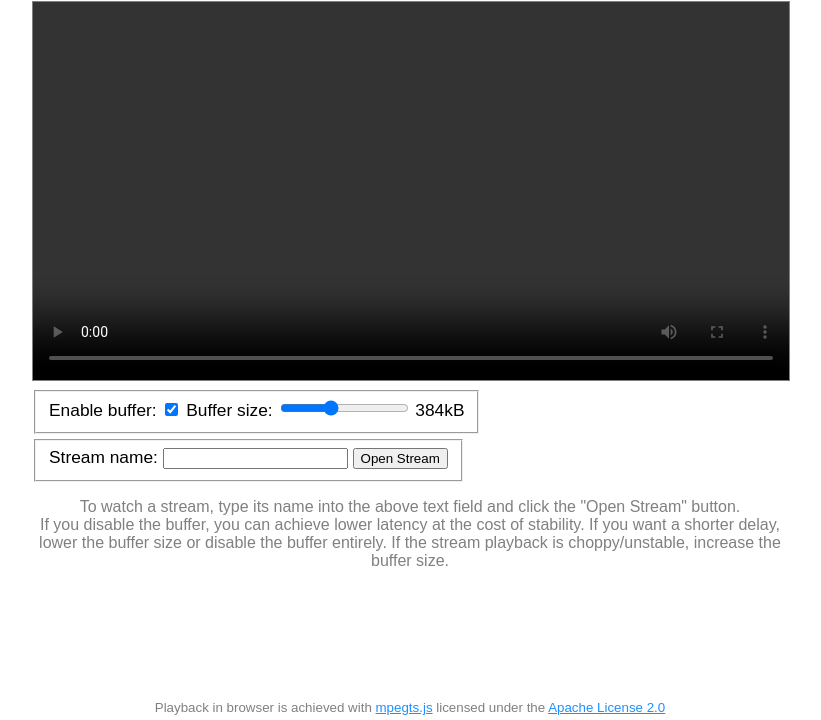
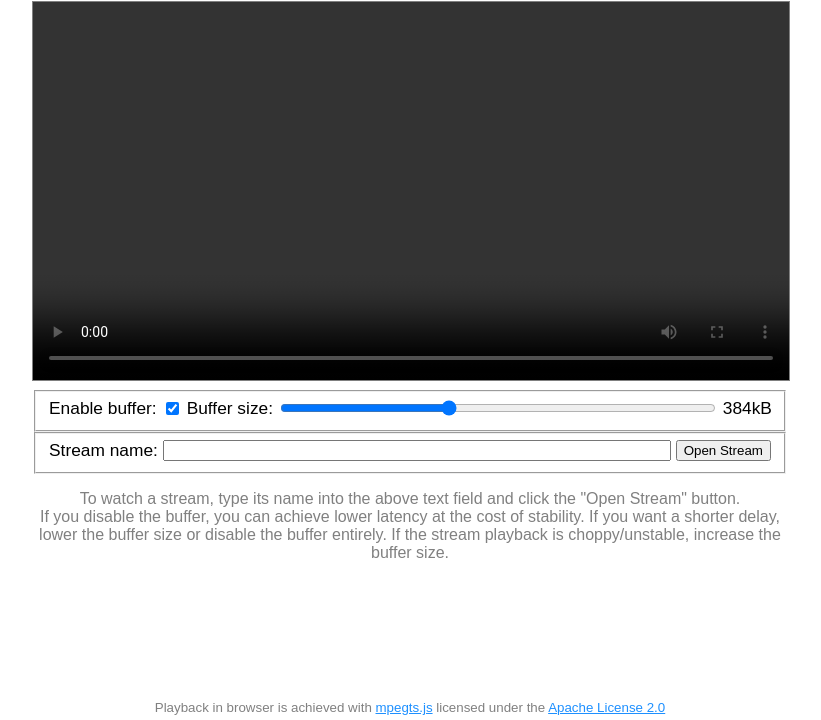
Before and after one commit to dexgs/livestreaming, a plain HTML site: page www/index.html in a window 1280 px wide. Shown: the part 80-800 px from the top of the page, without its empty margins (230-1051 px from the left). Drawn offline with Linux system fonts and the light colour scheme.

Commit message:
Update 'www/css/styles.css'

```diff
--- a/www/css/styles.css
+++ b/www/css/styles.css
@@ -37,23 +37,25 @@ video#stream-player {
 
 form#stream-setup {
     width: 100%;
-    display: flex;
-    align-items: center;
-    gap: 5px;
     margin-top: 5px;
-    flex-wrap: wrap;
 }
 
-form#stream-setup > input#stream-name {
+form#stream-setup > fieldset {
+    display: flex;
+    gap: 5px;
+    align-items: center;
+}
+
+form#stream-setup input#stream-name {
     flex-grow: 1;
     min-width: 0;
 }
 
-form#stream-setup > input#buffer-size {
+form#stream-setup input#buffer-size {
     flex-grow: 1;
 }
 
-form#stream-setup > output {
+form#stream-setup output {
     width: 5ch;
     text-align: center;
 }
```
